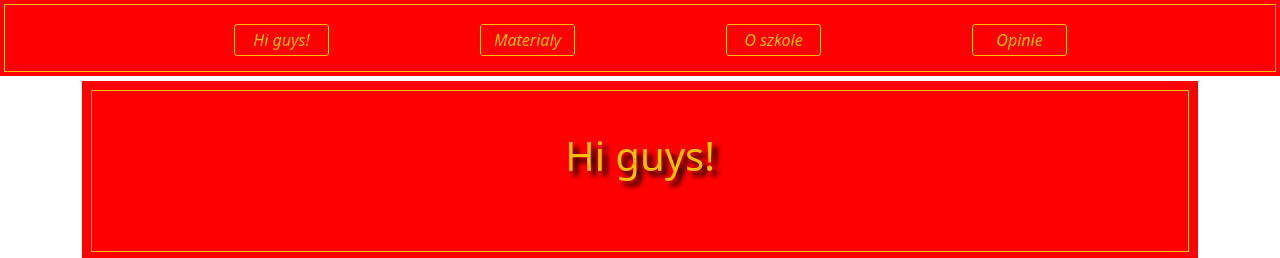
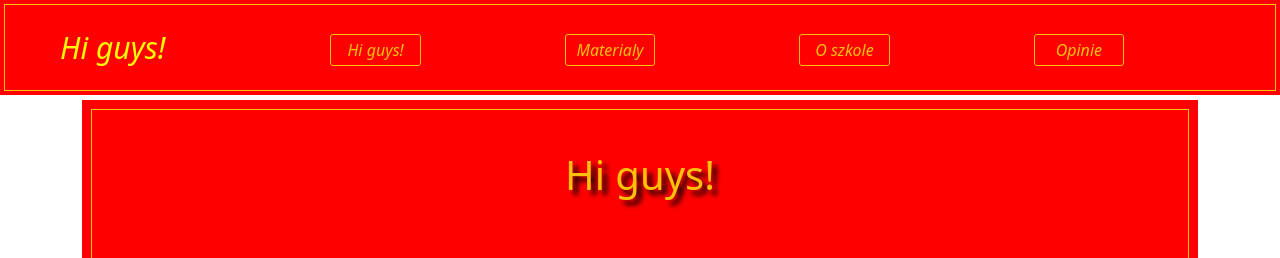
Before and after one commit to MariuszTP/higuys, a Django app: page / in a window 1280 px wide. Shown: the top 258 px of the page. Run offline with Django 3.2, Linux system fonts and the light colour scheme; some libraries are stand-ins or nearby versions.

Commit message:
mainnav higuys

```diff
--- a/pageb/static/bpage/style1.css
+++ b/pageb/static/bpage/style1.css
@@ -21,8 +21,10 @@
   background-color: rgba(254,193,7,255);
 }
 
-.phone_number, .email_navbar{
-  color: rgba(254,193,7,255);
+.higuys_mainnavbar {
+  font-style: italic;
+  text-decoration: none;
+  font-size: 30px;
 }
 
 .bord {
--- a/pageb/templates/base.html
+++ b/pageb/templates/base.html
@@ -26,11 +26,9 @@ href="{% static 'web/css/bootstrap.min.css' %}"/>
 
 <body>
 
-  <!-- style="background-color: #e3f2fd; -->
-
   <nav class="navbar navbar-expand-md navbar-dark "  >
     <div class="container-fluid">
-      <a class="navbar-brand " style="pointer-events: none;"></a>
+      <a class="navbar-brand ms-5 higuys_mainnavbar "  style="pointer-events: none; color:yellow">Hi guys!</a>
 
       <button class= "navbar-toggler navbar-toggler " type="button" data-toggle="collapse" data-target="#navbarSupportedContent" aria-controls="navbarSupportedContent" aria-expanded="false" aria-label="Toggle navigation">
         <span class="navbar-toggler-icon "></span>
@@ -91,7 +89,6 @@ href="{% static 'web/css/bootstrap.min.css' %}"/>
     <div class="row">
       <div class="d-flex content_text  justify-content-center">
 
-        <!-- <div class="col-12 justify-content-center mt-3"> -->
         <form action="" method="POST"> {% csrf_token %}
 
           <div class="fs-6 text-white">Subject</div>
```
